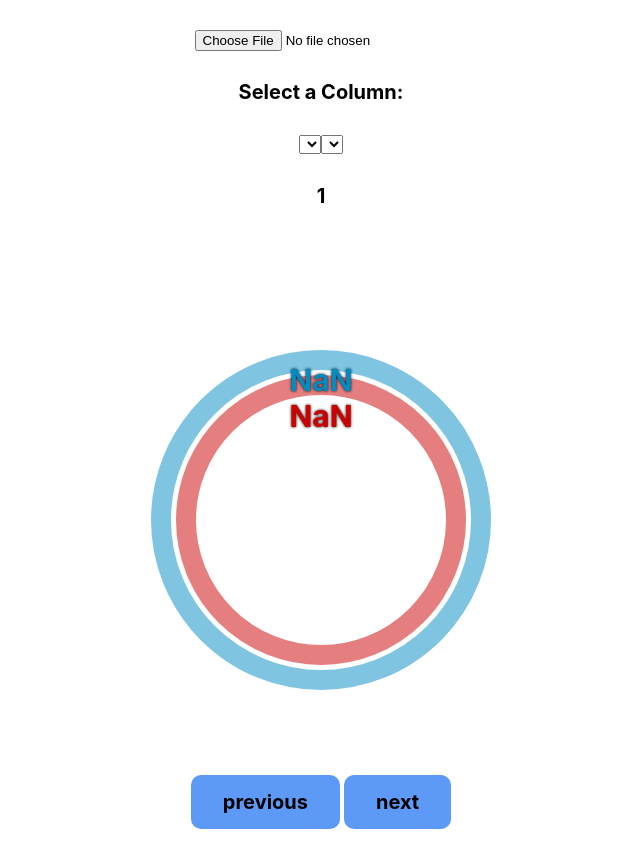
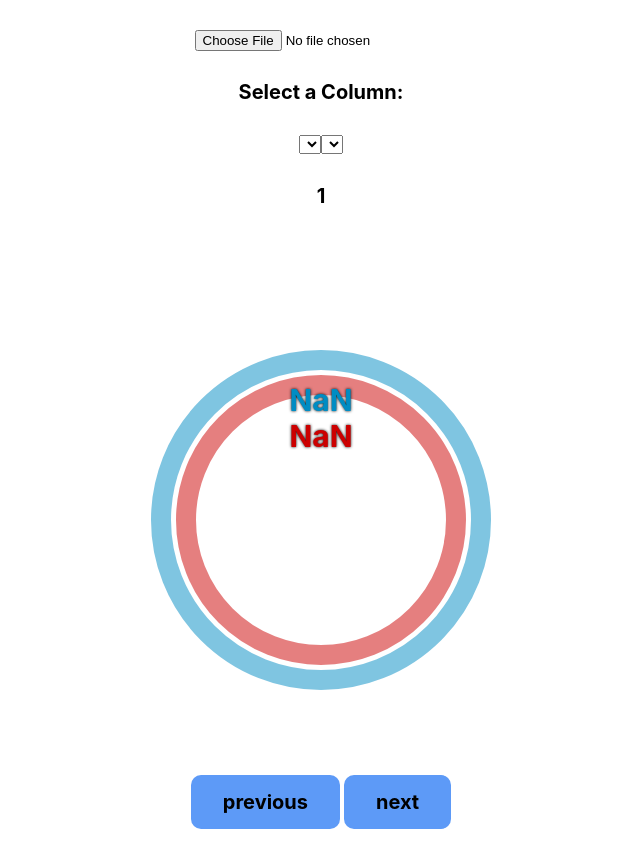
Before and after one commit to NoodlesOfWrath/dedorama, a React (Create React App) app: page /FillingCircle in a window 1280 px wide. Shown: the whole page, without its empty margins (319-959 px from the left). Built offline with nearby package versions, Linux system fonts and the light colour scheme.

Commit message:
Adjusted text on filling circle

```diff
--- a/src/pages/FillingCircle.js
+++ b/src/pages/FillingCircle.js
@@ -106,6 +106,7 @@ function FillingCircle() {
                             'deg, rgb(255, 255, 255, 0) ' + normalizedSizes2[objectIndex] * averageRotation + 'deg)',
                     }}>
                 </div>
+                <div style={{ height: 20 }}></div>
                 <div className='circleText'>{Math.round(sizes[objectIndex])}</div>
                 <div className='circleText2'>{Math.round(sizes2[objectIndex])}</div>
             </div>
--- a/src/pages/MainPage.js
+++ b/src/pages/MainPage.js
@@ -8,11 +8,13 @@ function MainPage() {
                 style={{ flex: 1, width: '50%' }}
                 resizeMode='contain'
                 src={new URL('https://i.imgur.com/lcOkgIs.png')}
+                alt='Dot Calender'
             /></a>
             <a href="http://localhost:3000/FillingCircle"><img
                 style={{ flex: 1, width: '50%' }}
                 resizeMode='contain'
                 src={new URL('https://i.imgur.com/TXOobYM.png')}
+                alt='Filling Circle'
             /></a>
         </div>
     )
```
